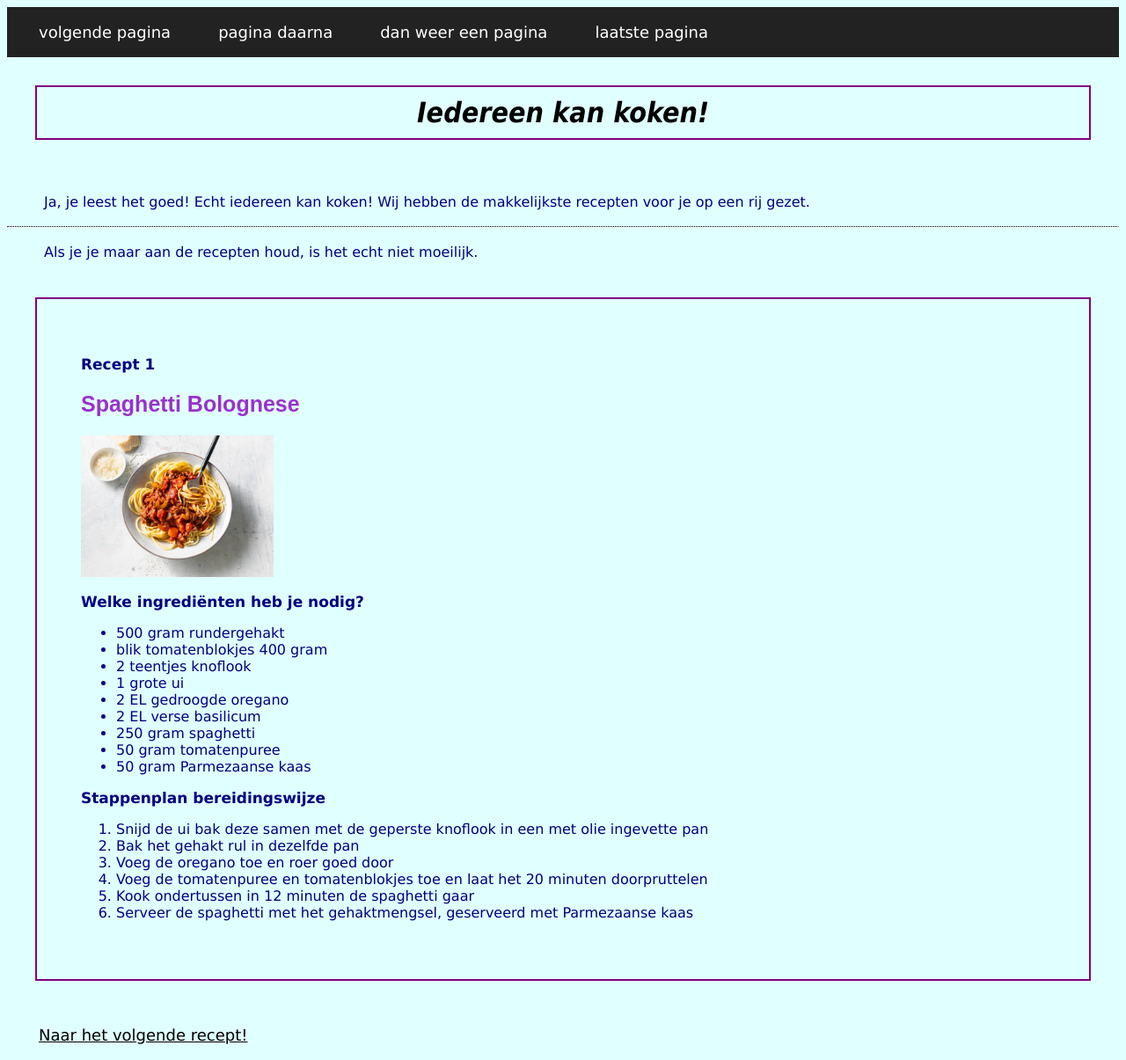
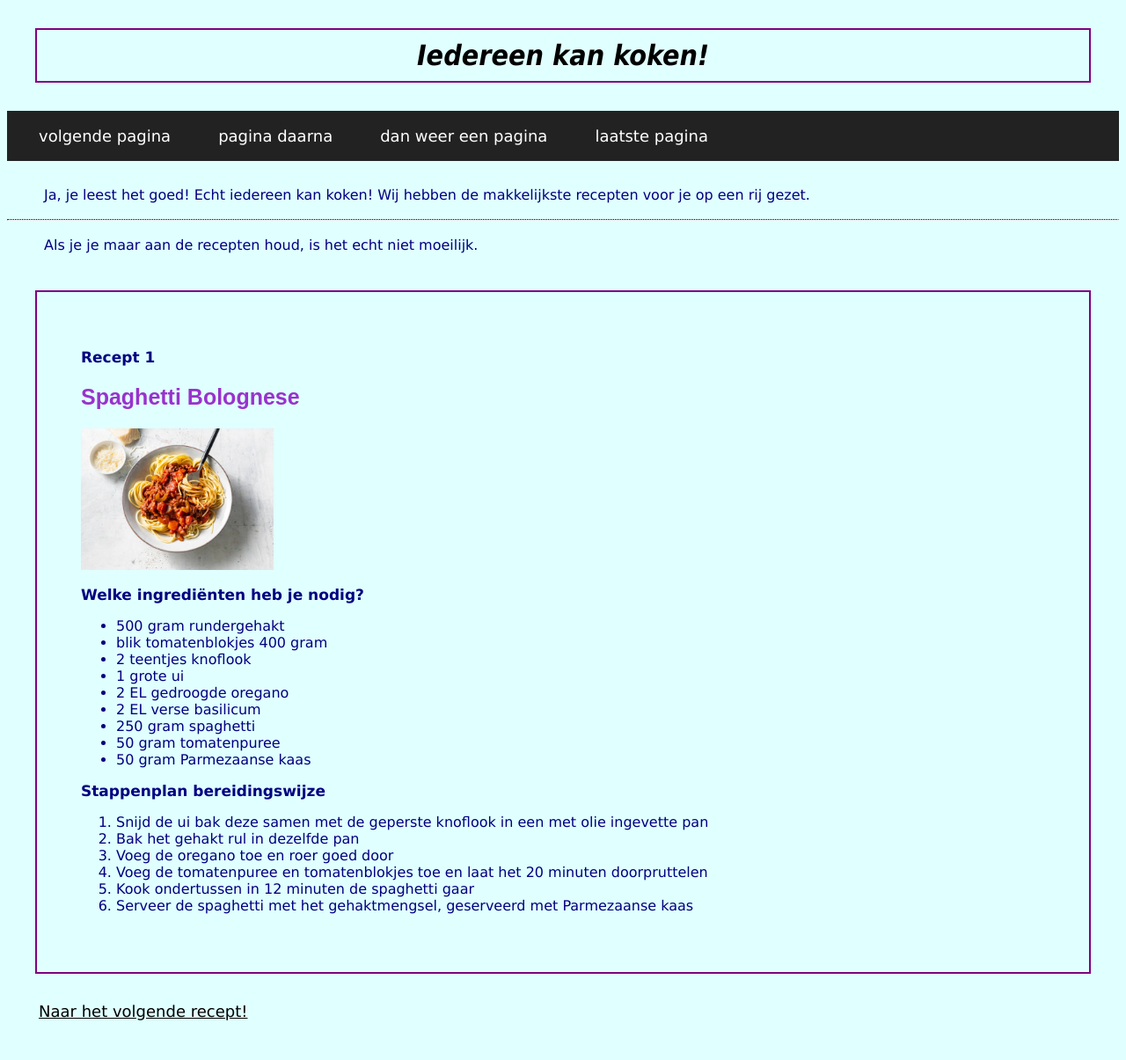
Before and after one commit to amyboeren/tweedecssopdracht, a plain HTML site: page Index.html in a window 1280 px wide. Shown: the whole page at 88% size. After the commit the page ends 1178 px from the top, so only its background shows below. Drawn offline with Linux system fonts and the light colour scheme; a web font is replaced by a local one.

Commit message:
Update Index.html

```diff
--- a/Index.html
+++ b/Index.html
@@ -2,6 +2,17 @@
 <html>
 
 <head>
+    <title> Leer koken met Amy's Kookstudio </title>
+    <link rel="stylesheet" type="text/css" href="styles.css">
+    <link rel="stylesheet" href="https://fonts.googleapis.com/css?family=Sofia">
+</head>
+
+<body>
+    <header>
+        <div class="black-border-header">
+            <h1 class="center"> Iedereen kan koken!</h1>
+        </div>
+    </header>
     <nav>
         <ul class="menu">
             <li class="menu"><a href="about.html">volgende pagina</a></li>
@@ -10,15 +21,7 @@
             <li class="menu"><a href="about.html">laatste pagina</a></li>
         </ul>
     </nav>
-    <title> Leer koken met Amy's Kookstudio </title>
-    <link rel="stylesheet" type="text/css" href="styles.css">
-    <link rel="stylesheet" href="https://fonts.googleapis.com/css?family=Sofia">
-</head>
-
-<body>
-    <div class="black-border-header">
-        <h1> Iedereen kan koken!</h1>
-    </div>
+    <main>
         <br>
         <p>Ja, je leest het goed! Echt iedereen kan koken! Wij hebben de makkelijkste recepten voor
             je op een rij gezet.</p>
@@ -50,9 +53,12 @@
                 <li>Serveer de spaghetti met het gehaktmengsel, geserveerd met Parmezaanse kaas</li>
             </ol>
         </div>
-</body>
-<br>
+    </main>
+    <footer>
+        <div class="black-border-footer">
             <a href="about.html">Naar het volgende recept!</a>
+        </div>
+    </footer>
 </body>
 
 </html>
```
Lines whose indentation alone changed are shown as unchanged.
